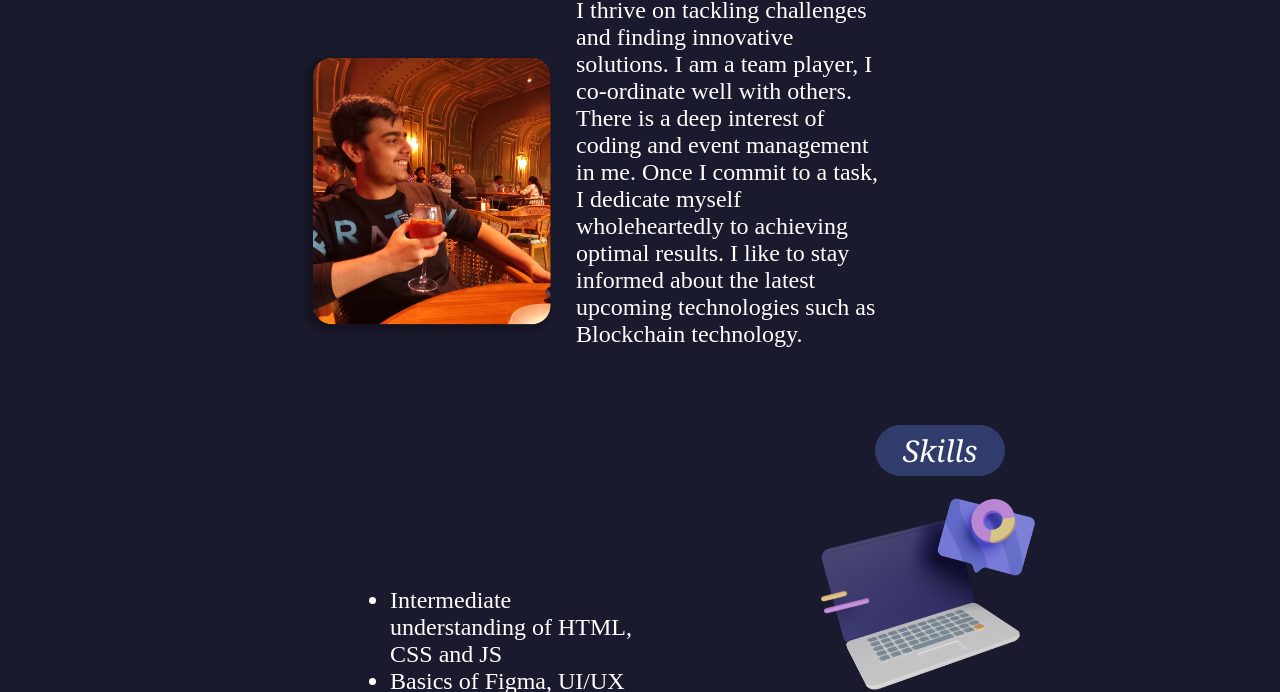
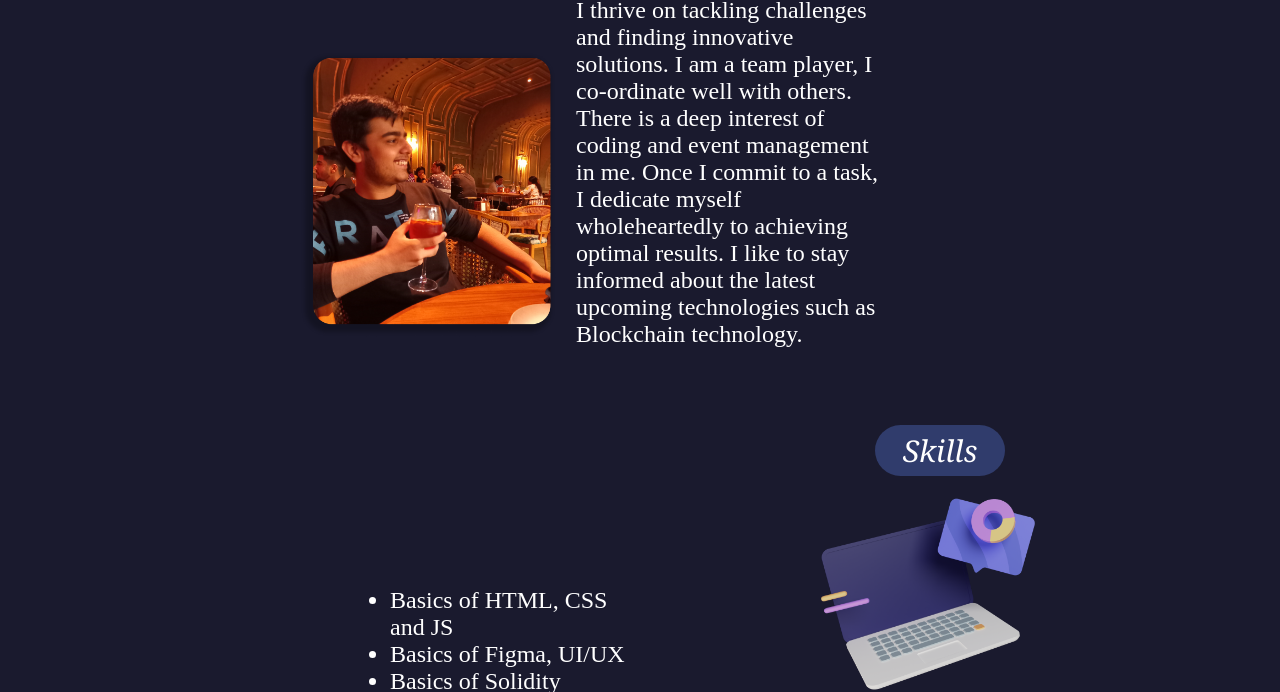
Before and after one commit to AgrimTawani/Porfolio, a website: page index.html in a window 1280 px wide. Shown: the part 275-967 px from the top of the page. Drawn offline with Linux system fonts and the light colour scheme.

Commit message:
Update index.html

```diff
--- a/index.html
+++ b/index.html
@@ -44,7 +44,7 @@
 
     <div class="skills-body">
         <ul class="skills-text">
-        <li>Intermediate understanding of HTML, CSS and JS</li>
+        <li>Basics of HTML, CSS and JS</li>
         <li>Basics of Figma, UI/UX</li>
         <li>Basics of Solidity (Blockchain)</li>
         </ul>
```
